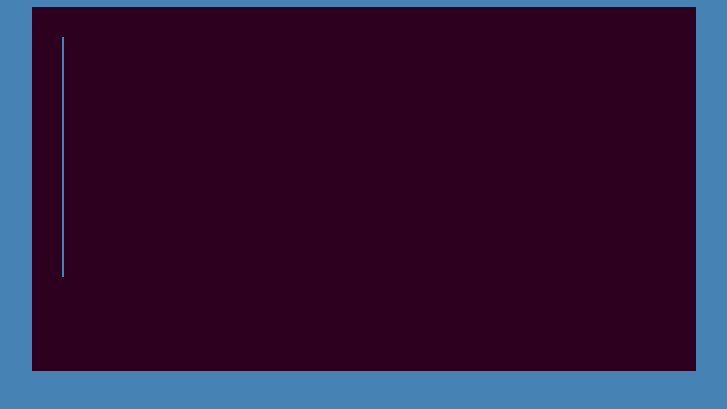
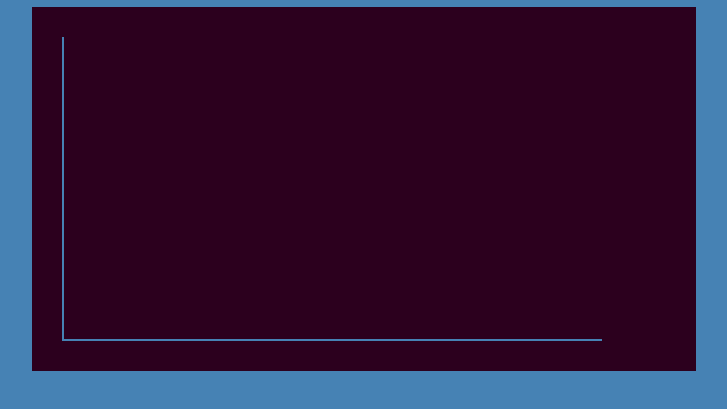
Before and after one commit to nsrchemie/Drugphysiosimulation, a plain HTML site: page index.html in a window 1280 px wide. Shown: the part 101-510 px from the top of the page, without its empty margins (380-1107 px from the left). Drawn offline with nearby package versions, Linux system fonts and the light colour scheme.

Commit message:
div graph css-after setup

```diff
--- a/main.css
+++ b/main.css
@@ -31,7 +31,16 @@ article {
 	position: absolute;
 	left:30px;
 	top:30px;
-	height:240px;
+	height:303px;
 	width:2px;
 	background: #4682B4
 }
+.heart-graph::after {
+	content:'';
+	position: absolute;
+	left:30px;
+	bottom:30px;
+	height:2px;
+	width:540px;
+	background: #4682B4
+}
```
